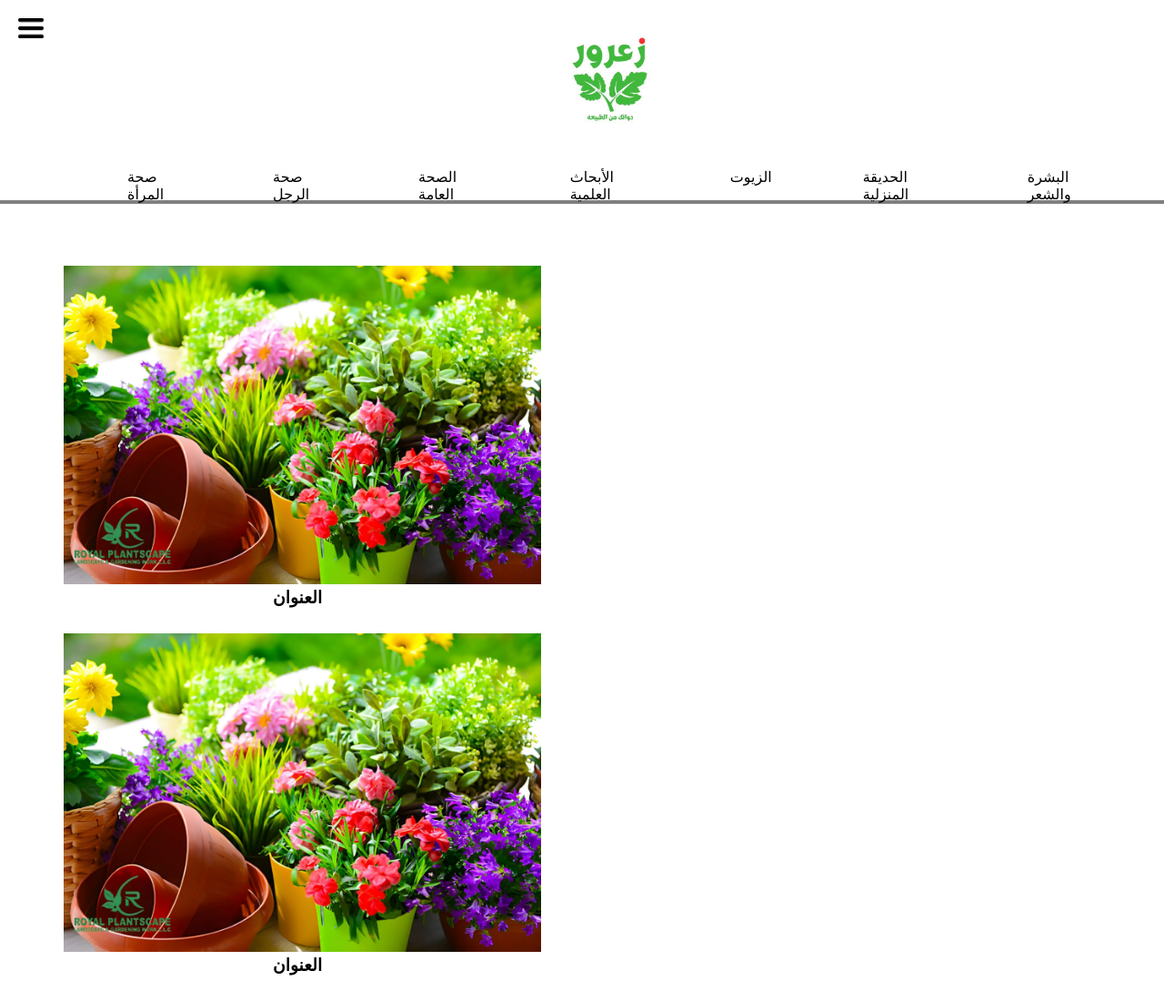
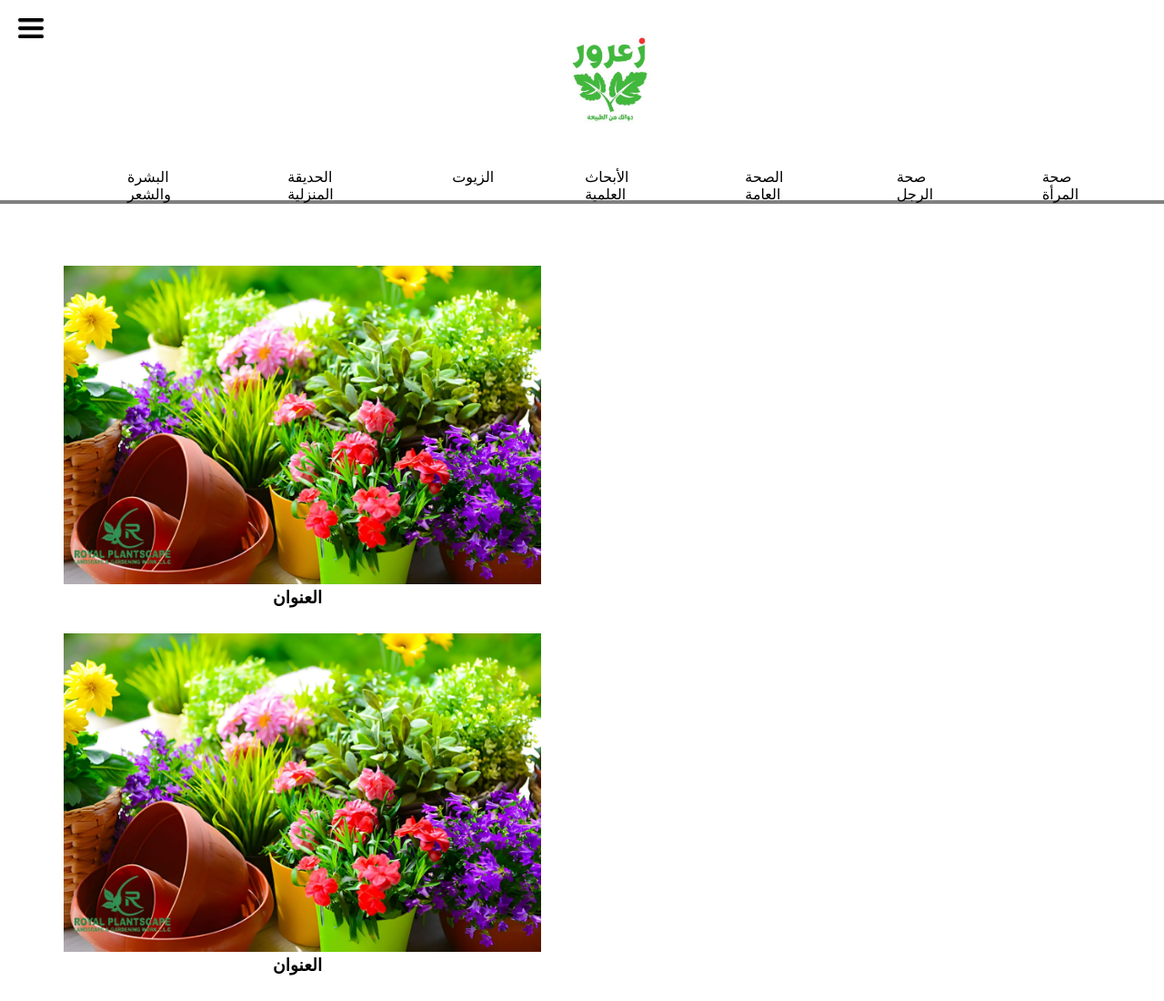
Before and after one commit to za3ror/za3ror, a plain HTML site: page index.html in a window 1280 px wide. Shown: the top 1100 px of the page at 91% size. Drawn offline with Linux system fonts and the light colour scheme.

Commit message:
Update index.html

```diff
--- a/index.html
+++ b/index.html
@@ -1,5 +1,5 @@
 <!DOCTYPE html>
-<html lang="ar">
+<html lang="en">
 <head>
     <meta charset="UTF-8">
     <meta name="viewport" content="width=device-width, initial-scale=1.0">
@@ -16,7 +16,7 @@
 الحديقة المنزلية
 البشرة والشعر -->
 
-
+<div id="za3rour">
 
 
 <div id="headsection">
@@ -24,13 +24,13 @@
     <img src="zaarour.jpg" alt=":/" id="logo">
 
     <ul id="categories">
-        <li class="category" style="padding-left:100px;">صحة المرأة</li>
-        <li class="category">صحة الرجل</li>
-        <li class="category">الصحة العامة</li>
-        <li class="category">الأبحاث العلمية</li>
-        <li class="category">الزيوت</li>
-        <li class="category">الحديقة المنزلية</li>
-        <li class="category">البشرة والشعر</li>
+        <li id='li-one' class="category" style="padding-left:100px;">البشرة والشعر</li>
+        <li id='li-two' class="category"> الحديقة المنزلية</li>
+        <li id='li-three' class="category"> الزيوت</li>
+        <li id='li-four' class="category"> الأبحاث العلمية</li>
+        <li id='li-five' class="category">الصحة العامة</li>
+        <li id='li-six' class="category"> صحة الرجل</li>
+        <li id='li-seven' class="category"> صحة المرأة</li>
     </ul>
 
 
@@ -51,7 +51,7 @@
 
 
 
-
+</div>
 
 
 
```
